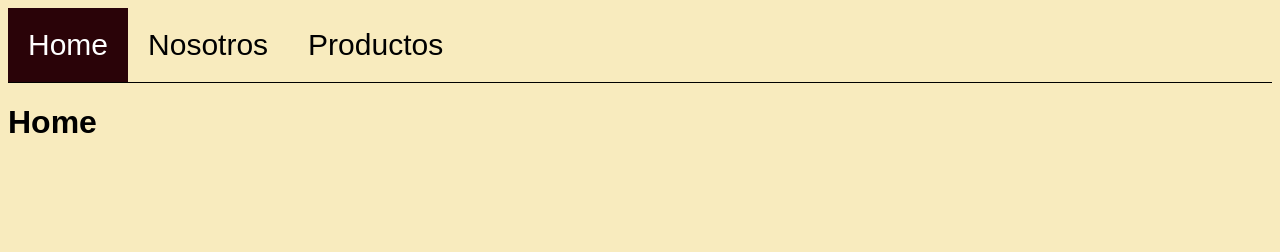
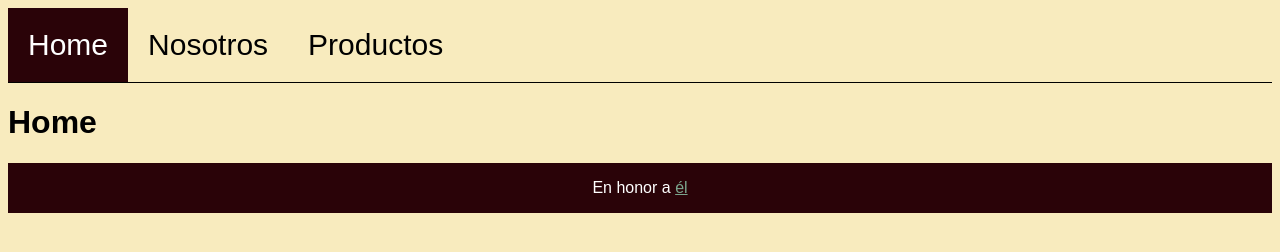
Before and after one commit to intro-camejo/ricky-fort-merch, a plain HTML site: page index.html in a window 1280 px wide. Drawn offline with Linux system fonts and the light colour scheme.

Commit message:
agregamos footer en todas las pantallas

```diff
--- a/index.html
+++ b/index.html
@@ -15,6 +15,11 @@
         <a href="nosotros.html">Nosotros</a>
         <a href="listado.html">Productos</a>
     </div>
+
     <h1>Home</h1>
+
+    <div class="footer">
+        <p>En honor a <a href="https://www.infobae.com/resizer/v2/VLMJYISJTRHNJOOAGOQAN3EDFM.jpg?auth=d3f3f1488daa9e029e0d4e89626ca1251760cbf52802d9e9a3b6ae70788a471e&smart=true&width=992&height=579&quality=85" target="_blank">él</a></p>
+    </div>
 </body>
 </html>
--- a/style.css
+++ b/style.css
@@ -30,3 +30,14 @@ body {
     background-color: var(--color-secondary);
     color: white;
 }
+
+.footer {
+    display: flex;
+    justify-content: center;
+    background-color: var(--color-secondary);
+    color: white;
+}
+
+.footer a {
+    color: #7ba58d;
+}
```
Also changed, not shown: detalle.html (+4 -0 lines), listado.html (+4 -0 lines), nosotros.html (+4 -0 lines).
